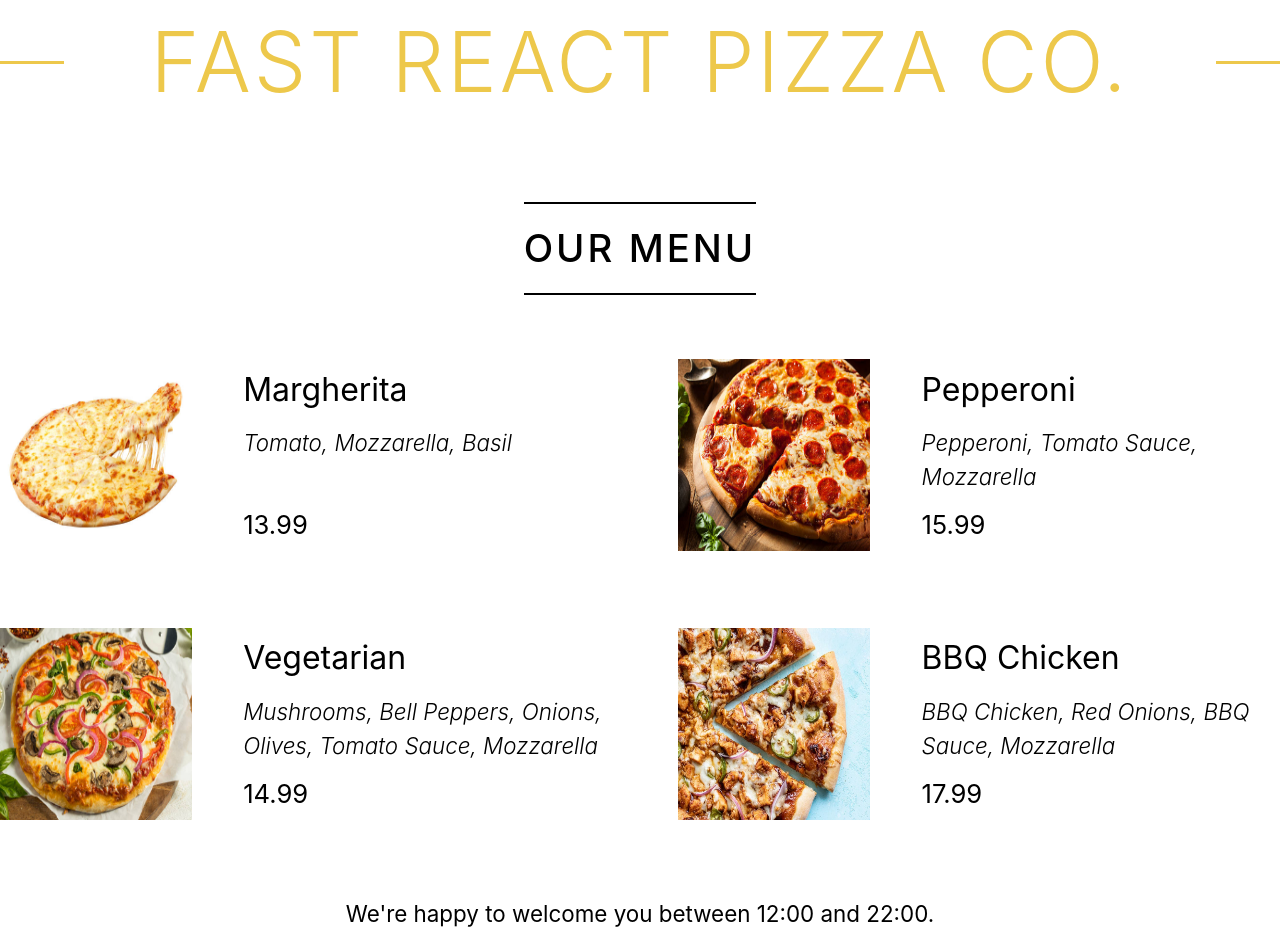
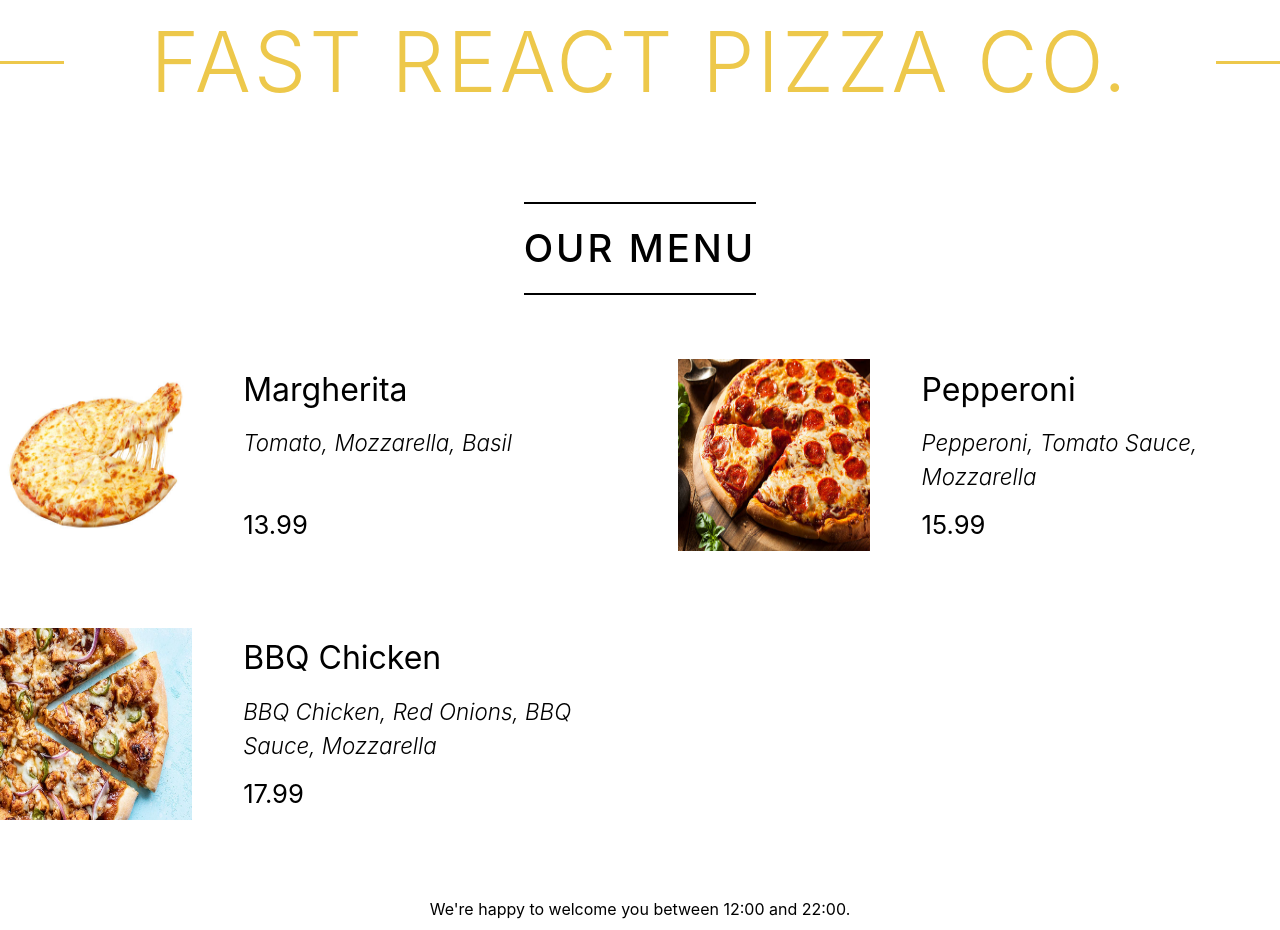
Before and after one commit to cristoph143/Pizza-Menu-React, a React (Create React App) app: page / in a window 1280 px wide. Built offline with nearby package versions, Linux system fonts and the light colour scheme.

Commit message:
Conditional Rendering with Multiple Returns

```diff
--- a/src/App.js
+++ b/src/App.js
@@ -45,6 +45,15 @@ function Footer() {
   const closeHour = 22;
   const isOpen = hour >= openHour && hour <= closeHour;
 
+  if (!isOpen) {
+    return (
+      <div>
+        <p>
+          We're happy to welcome you between {openHour}:00 and {closeHour}:00.
+        </p>
+      </div>
+    );
+  }
   return (
     <footer className="footer">
       {isOpen ? (
@@ -64,7 +73,8 @@ function Footer() {
 }
 
 function Pizza(props) {
-  const { name, ingredients, photoName, price } = props.pizzaObj;
+  const { name, ingredients, photoName, price, soldOut } = props.pizzaObj;
+  if (soldOut) return null;
   return (
     <li className="pizza">
       <img src={photoName} alt={name} />
```
